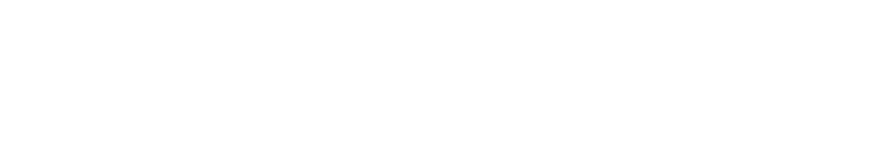
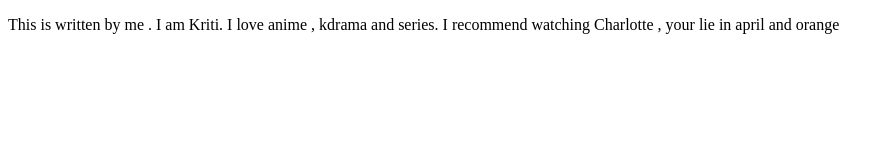
Before and after one commit to 15gk/wlit_kpk, a plain HTML site: page index.html in a window 1280 px wide. Shown: the whole page, without its empty margins (0-894 px from the left). Drawn offline with Linux system fonts and the light colour scheme.

Commit message:
added one paragraph in kriti branch

```diff
--- a/index.html
+++ b/index.html
@@ -6,6 +6,6 @@
     <title>Document</title>
 </head>
 <body>
-
+<p>This is written by me . I am Kriti. I love anime , kdrama and series. I recommend watching Charlotte , your lie in april and orange</p>
 </body>
 </html>
```
